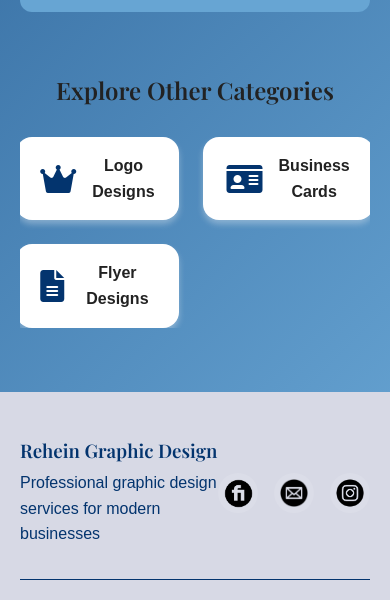
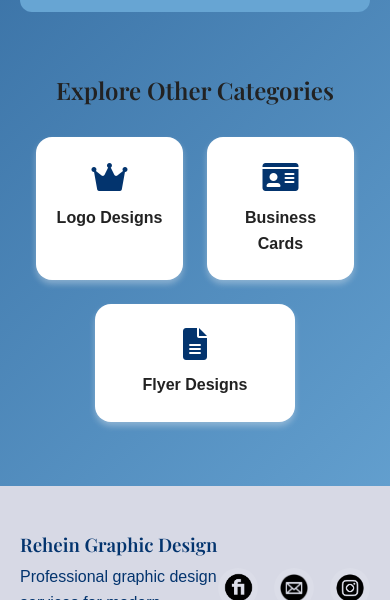
Before and after one commit to pluto2011/GDW, a plain HTML site: page websites.html in a window 390 px wide. Shown: the part 1400-2000 px from the top of the page. Drawn offline with nearby package versions, Linux system fonts and the light colour scheme.

Commit message:
Update websites.css

```diff
--- a/websites.css
+++ b/websites.css
@@ -360,25 +360,20 @@ body {
     object-fit: cover;
   }
 
-  /* Navigation styles */
+   /* Navigation styles */
   .nav-container {
+    display: flex;
     justify-content: center;
+    align-items: center;
   }
 
   .nav-menu {
     display: flex;
     justify-content: center;
     align-items: center;
-    gap: 1.5rem;
+    gap: 20px;
     padding: 0;
     margin: 0;
-    position: static;
-    flex-direction: row;
-    background-color: transparent;
-    width: auto;
-    text-align: center;
-    transition: none;
-    box-shadow: none;
   }
 
   .nav-menu .nav-item {
@@ -390,7 +385,6 @@ body {
     display: inline-block;
   }
 }
-
 /* Other Categories Section */
 
 .other-categories {
@@ -442,19 +436,31 @@ body {
 
 @media (max-width: 767px) {
   .categories-nav {
-    flex-wrap: nowrap;
-    justify-content: center;
-    gap: 1rem;
-    overflow-x: auto;  /* allows horizontal scroll if needed */
-    padding: 0 1rem;   /* small horizontal padding */
+    display: grid;
+    grid-template-columns: 1fr 1fr;
+    grid-template-rows: auto auto;
+    gap: 1.5rem;
+    justify-items: center;
+    max-width: 500px;
+    margin: 0 auto;
+    padding: 0 1rem;
+  }
+
+  /* Make the third item (last button) span both columns and center it */
+  .category-nav-item:nth-child(3) {
+    grid-column: 1 / -1;
+    justify-self: center;
+    max-width: 200px;
   }
 
   .category-nav-item {
-    flex-direction: row;
+    flex-direction: column;
     align-items: center;
-    gap: 1rem;
-    min-width: auto;  /* remove fixed min-width */
-    padding: 1rem 1.5rem;
+    gap: 0.75rem;
+    min-width: auto;
+    padding: 1.5rem 1rem;
+    width: 100%;
+    max-width: 200px;
   }
 
   .category-nav-item i {
@@ -463,18 +469,7 @@ body {
 
   .category-nav-item span {
     font-weight: 600;
-  }
-
-@media (max-width: 767px) {
-  .categories-nav {
-    display: grid;
-    grid-template-columns: 1fr 1fr;
-    grid-template-rows: auto auto;
-    gap: 1.5rem;
-    justify-items: center;
-    max-width: 500px;
-    margin: 0 auto;
-    padding: 0 1rem;
+    text-align: center;
   }
 }
 
```
